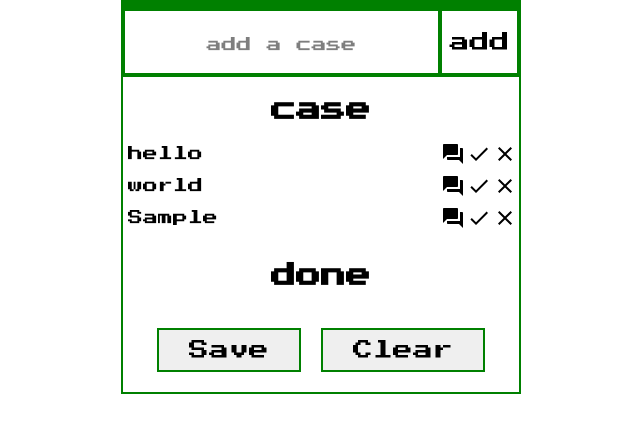
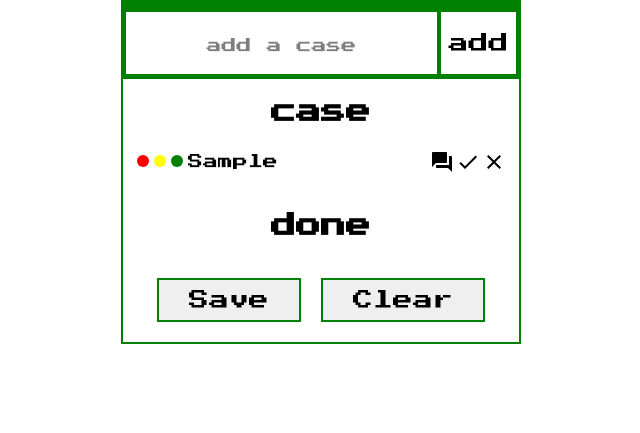
Before and after one commit to maxchernyakovich/MyToDoList, a website with bundled scripts: page src/index.html in a window 1280 px wide. Both pictures are taken after typing "Sample" into the empty fields and a click on the button "add". Shown: the part 111-544 px from the top of the page, without its empty margins (319-959 px from the left). Built offline with nearby package versions, Linux system fonts and the light colour scheme.

Commit message:
newVer, add even: chacked important list item and delete btnColor, borderColor in listDone

```diff
--- a/src/index.html
+++ b/src/index.html
@@ -30,8 +30,22 @@
           <div class="list__left">
                <h2 class="list__left--title">case</h2>
                <ul class="list__case">
-                    <li class="list__case--item">hello</li>
-                    <li class="list__case--item">world</li>
+                    <!-- <li class="list__case--item">
+                              <span class="span__colorBtn">
+                                   <button class="list__case--circleRed"></button>
+                                   <button class="list__case--circleYellow"></button>
+                                   <button class="list__case--circleGreen"></button>
+                                   hello
+                              </span>
+                    </li>
+                    <li class="list__case--item">
+                         <span class="span__colorBtn">
+                              <button class="list__case--circleRed"></button>
+                              <button class="list__case--circleYellow"></button>
+                              <button class="list__case--circleGreen"></button>
+                              world
+                         </span>
+                    </li> -->
                </ul>
           </div>
           <div class="list__right">
--- a/src/js/ListDeleteItem.js
+++ b/src/js/ListDeleteItem.js
@@ -1,11 +1,12 @@
 "use strict";
 
 // add btn in listCase
-export function ListDeleteItem(q) {
-     let newSpan = document.createElement('span');
-     let newBtnDelete = document.createElement('button');
-     let newBtnDone = document.createElement('button');
-     let newBtnCommit = document.createElement('button');
+export function ListDeleteItem(item) {
+     let newSpan = document.createElement('span'),
+          newBtnDelete = document.createElement('button'),
+          newBtnDone = document.createElement('button'),
+          newBtnCommit = document.createElement('button');
+
      newSpan.classList.add('span');
      newBtnDelete.classList.add('btn__delete');
      newBtnDone.classList.add('btn__done');
@@ -13,7 +14,7 @@ export function ListDeleteItem(q) {
      newSpan.append(newBtnCommit);
      newSpan.append(newBtnDone);
      newSpan.append(newBtnDelete);
-     q.appendChild(newSpan);
+     item.appendChild(newSpan);
 
      let newListCaseDelete = document.querySelectorAll('.btn__delete');
      for (let i = 0; i < newListCaseDelete.length; i++) {
--- a/src/js/ListDoneItem.js
+++ b/src/js/ListDoneItem.js
@@ -19,7 +19,20 @@ export function ListDoneItem() {
                div.cloneNode(true);
                document.querySelector('.list__done').appendChild(div);
                div.style.display = 'flex';
+
+               // delete btnColor in listDone
+               div.firstChild.firstChild.remove();
+               div.firstChild.firstChild.remove();
+               div.firstChild.firstChild.remove();
+
+               // delete borderColor in list item
+               if (div.style.borderColor == 'red') {
+                    div.style.borderColor = 'white';
+               } else if (div.style.borderColor == 'yellow') {
+                    div.style.borderColor = 'white';
+               } else if (div.style.borderColor == 'green') {
+                    div.style.borderColor = 'white';
+               }
           }
-
      }
 }
--- /dev/null
+++ b/src/js/changesColorList.js
@@ -0,0 +1,42 @@
+"use strict";
+
+// changes color list in importance
+export function changesColorList(elem) {
+     let btnRed = document.createElement('button'),
+         btnYellow = document.createElement('button'),
+         btnGreen = document.createElement('button');
+
+     btnRed.classList.add('btn__red');
+     btnYellow.classList.add('btn__yellow');
+     btnGreen.classList.add('btn__green');
+
+     elem.prepend(btnGreen);
+     elem.prepend(btnYellow);
+     elem.prepend(btnRed);
+
+     let btnColorRed = document.querySelectorAll('.btn__red');
+     let btnColorYellow = document.querySelectorAll('.btn__yellow');
+     let btnColorGreen = document.querySelectorAll('.btn__green');
+
+     // add changes borderColor in list item
+     for (let i = 0; i < btnColorRed.length; i++) {
+          btnColorRed[i].onclick = function () {
+               this.parentNode.parentNode.style.borderColor = this.parentNode.parentNode.style.borderColor === 'red' ? 'white' : 'red';
+          }
+     }
+
+     for (let i = 0; i < btnColorYellow.length; i++) {
+          btnColorYellow[i].onclick = function () {
+               this.parentNode.parentNode.style.borderColor = this.parentNode.parentNode.style.borderColor === 'yellow' ? 'white' : 'yellow';
+          }
+     }
+
+     for (let i = 0; i < btnColorGreen.length; i++) {
+          btnColorGreen[i].onclick = function () {
+               this.parentNode.parentNode.style.borderColor = this.parentNode.parentNode.style.borderColor === 'green' ? 'white' : 'green';
+          }
+     }
+
+
+
+};
--- a/src/js/newListCaseItem.js
+++ b/src/js/newListCaseItem.js
@@ -2,19 +2,27 @@
 
 import { ListDoneItem } from "./ListDoneItem.js";
 import { ListDeleteItem } from "./ListDeleteItem.js";
+import { changesColorList } from "./changesColorList.js";
 
 // add event click in btnAdd
 export function newListCaseItem() {
      let input = document.querySelector('.enter__input').value;
      let newLi = document.createElement('li');
+     let spanColorBtnText = document.createElement('span');
      newLi.classList.add('list__case--item');
+     spanColorBtnText.classList.add('span__colorBtn')
      let txt = document.createTextNode(input);
-     newLi.append(txt);
+     spanColorBtnText.append(txt);
+     newLi.append(spanColorBtnText);
 
+     // checking for empty string
      document.querySelector('.enter__input').style.borderColor = '';
+     document.querySelector('.enter').style.borderColor = '';
+     document.querySelector('.enter__btn').style.borderColor = '';
      if (input === '') {
-          /* alert('add a case!'); */
           document.querySelector('.enter__input').style.borderColor = 'red';
+          document.querySelector('.enter').style.borderColor = 'red';
+          document.querySelector('.enter__btn').style.borderColor = 'red';
      } else {
           document.querySelector('.list__case').appendChild(newLi);
      }
@@ -22,7 +30,8 @@ export function newListCaseItem() {
 
      // ad function
      ListDeleteItem(newLi);
-
      // ad function
      ListDoneItem();
+     // ad function
+     changesColorList(spanColorBtnText);
 }
--- a/src/js/script.js
+++ b/src/js/script.js
@@ -1,17 +1,17 @@
 "use strict";
 
-import { ListCaseItem} from "./ListCaseItem.js";
+//import { ListCaseItem} from "./ListCaseItem.js";
 import {ListDoneItem} from "./ListDoneItem.js";
 import {newListCaseItem} from "./newListCaseItem.js";
 import {ListCaseCommit} from "./ListCaseCommit.js";
 
 // ad function
-ListCaseItem();
+//ListCaseItem();
 
 ListCaseCommit();
 
 // ad function
-ListDoneItem();
+//ListDoneItem();
 
 // ad function
 newListCaseItem();
--- a/src/sass/style.scss
+++ b/src/sass/style.scss
@@ -77,7 +77,7 @@ p {
      display: flex;
      justify-content: left;
      align-items: center;
-     border: 2px solid $green_bg-color;
+     border: 3px solid $green_bg-color;
 
      &__input {
           width: 80%;
@@ -108,7 +108,7 @@ p {
 
           &:hover {
                background-color: $green_bg-color;
-               border: 1px solid $white_bg-color;
+               border: 2px solid $white_bg-color;
                color: $text-white;
           }
      }
@@ -159,8 +159,11 @@ p {
                     display: flex;
                     justify-content: space-between;
                     align-items: center;
-               margin-bottom: 1rem;
+                    margin-bottom: .5rem;
                     margin-left: .5rem;
+                    margin-right: .5rem;
+                    padding: .2rem;
+                    border: 4px solid white;
 
                     .span {
                          display: flex;
@@ -199,9 +202,45 @@ p {
                               cursor: pointer;
                          }
                     }
+               }
 
+               .span__colorBtn {
+                    display: flex;
+                    justify-content: space-around;
+                    align-items: center;
+                    margin-left: .3rem;
+               };
 
+               .btn__red {
+                    width: 1rem;
+                    height: 1.2rem;
+                    margin-right: .5rem;
+                    border-radius: 50%;
+                    background-color: red;
+                    border: none;
+                    cursor: pointer;
                }
+
+               .btn__yellow {
+                    width: 1rem;
+                    height: 1.2rem;
+                    margin-right: .5rem;
+                    border-radius: 50%;
+                    background-color: yellow;
+                    border: none;
+                    cursor: pointer;
+               }
+
+               .btn__green {
+                    width: 1rem;
+                    height: 1.2rem;
+                    margin-right: .5rem;
+                    border-radius: 50%;
+                    background-color: green;
+                    border: none;
+                    cursor: pointer;
+               }
+
           }
 
           &__done {
@@ -251,8 +290,6 @@ p {
                          }
                     }
                }
-
-
           }
      }
 }
```
Also changed, not shown: src/css/style.css. Lines whose indentation alone changed are shown as unchanged.
